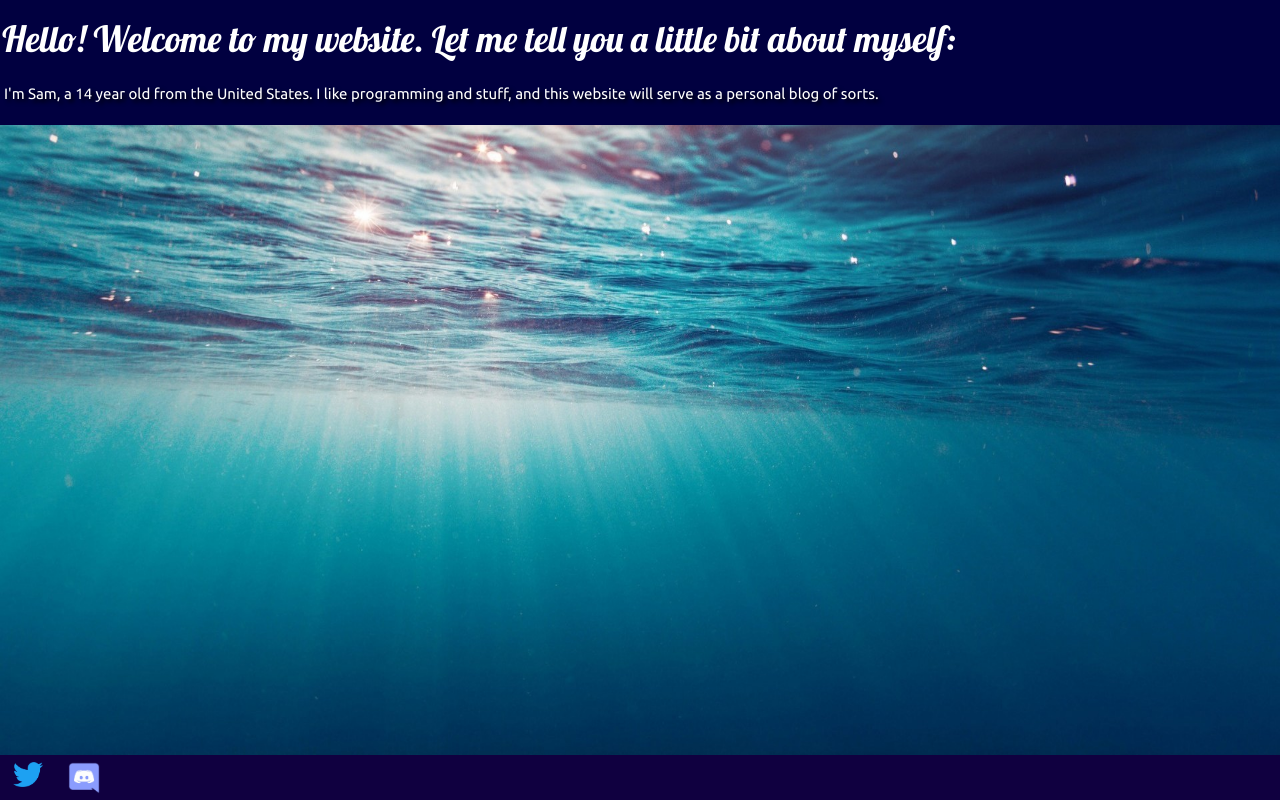
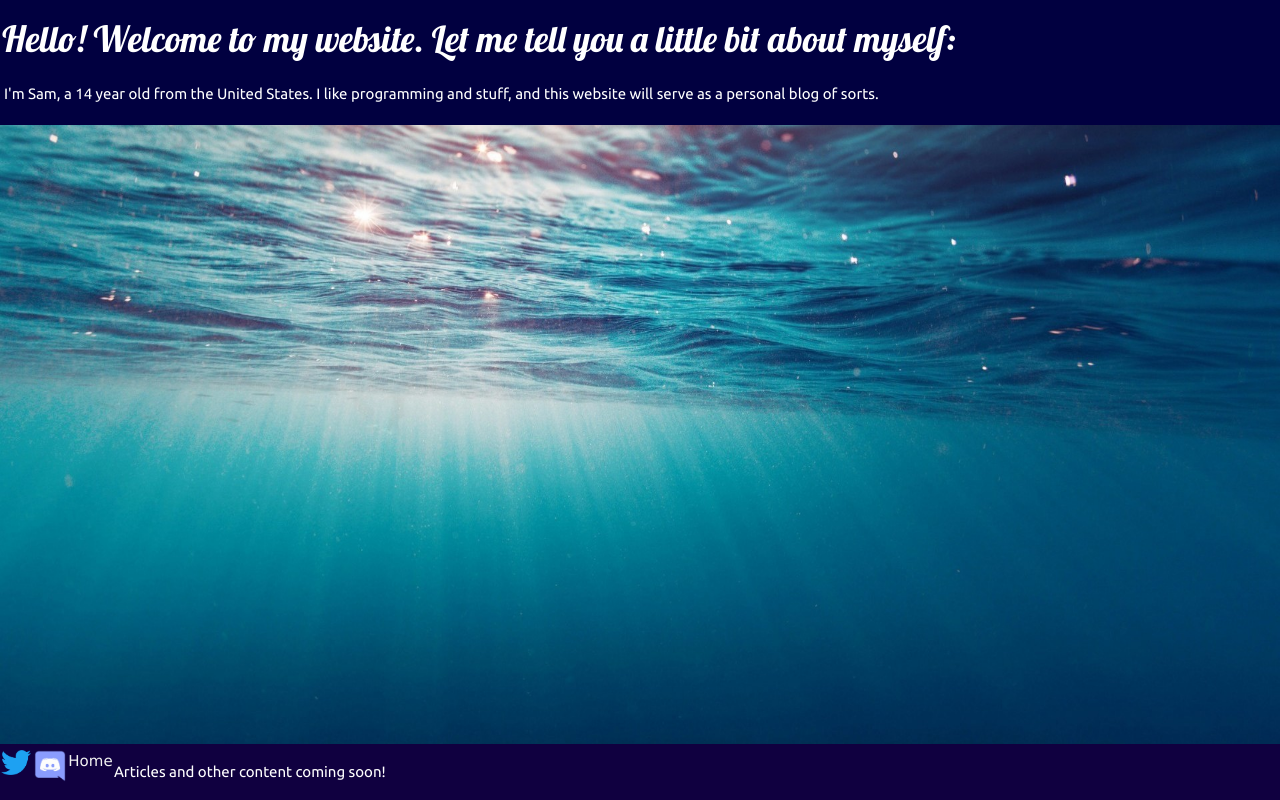
Before and after one commit to SamZien/samzien.github.io, a plain HTML site: page index.html in a window 1280 px wide. Drawn offline with nearby package versions, Linux system fonts and the light colour scheme.

Commit message:
Add files via upload

```diff
--- a/index.html
+++ b/index.html
@@ -26,6 +26,8 @@
 <a href="https://discord.gg/Ujyu4SS">
   <img src="discord.png" alt="Join my discord!" width="32" height="32">
 </a>
+<a href="./index.html">Home</a>
+<p>Articles and other content coming soon!</p>
 </div>
 </body>
 </html>
--- a/style.css
+++ b/style.css
@@ -10,7 +10,6 @@ p {
   font-family: Ubuntu, sans-serif;
   padding: 2px;
   color: #fff;
-  text-shadow: 3px 3px 4px black;
 }
 .infobox {
   left: 20%;
@@ -120,14 +119,12 @@ p {
   left: 0%;
   width: 100%;
 }
-
 /* Style the links inside the navigation bar */
 .navbar a {
   float: left;
   display: block;
   color: #f2f2f2;
-  text-align: center;
-  padding: 0.5% 1%;
+    padding: 0.5% 0.1%;
   text-decoration: none;
-  font-size: 17px;
+  font-size:
 }
```
